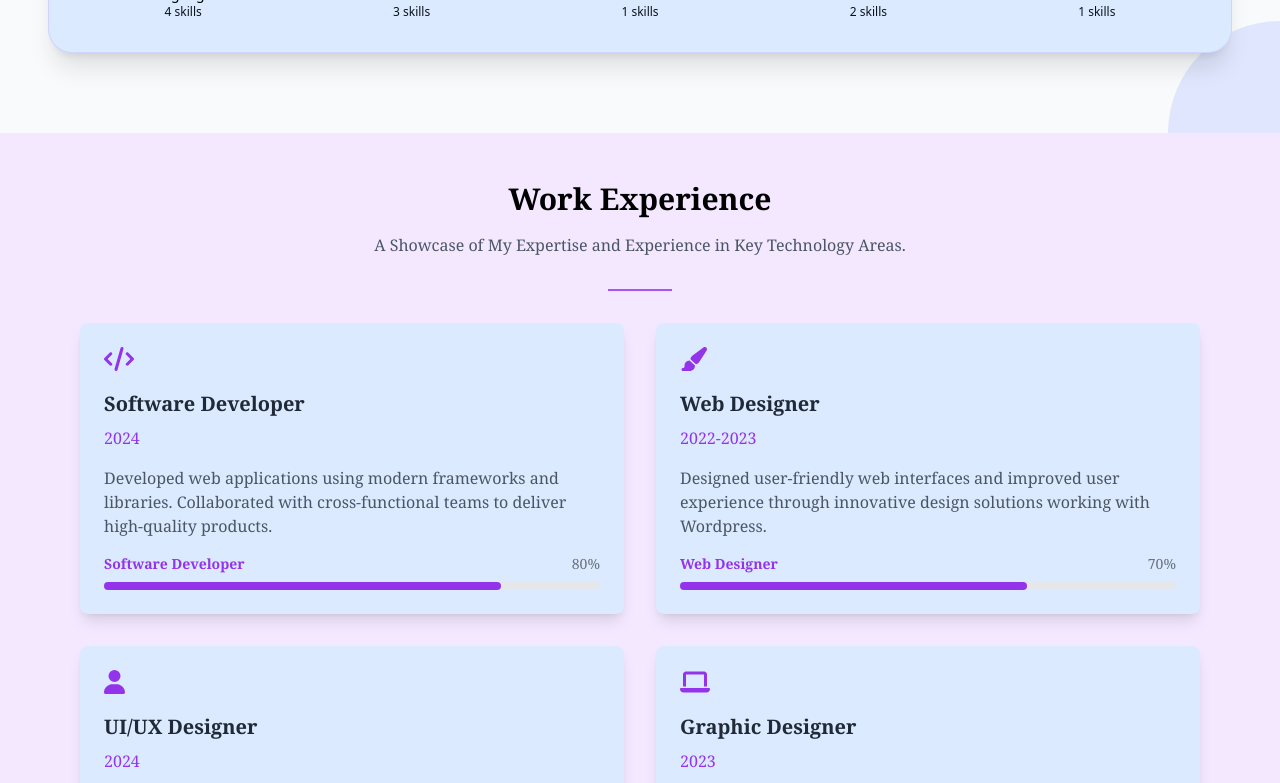
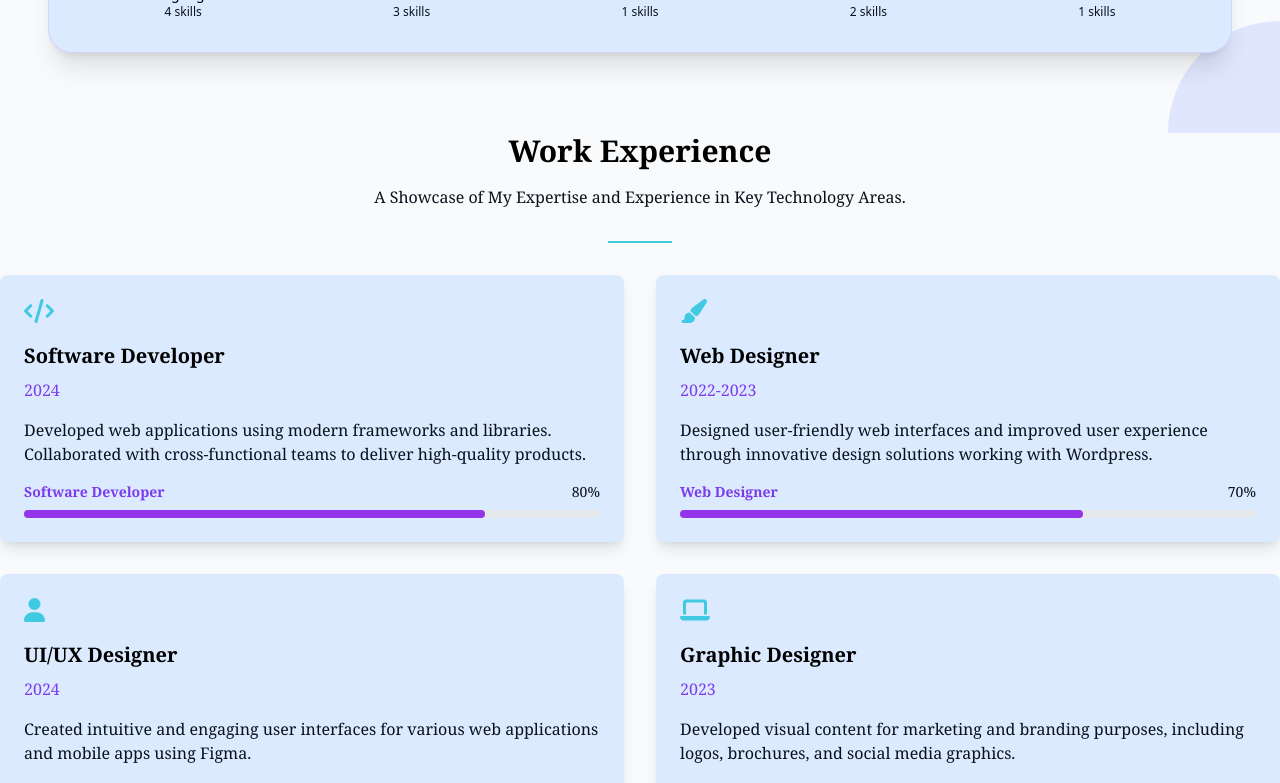
Before and after one commit to Elisha-Kiplangat/Portfolio-Website, a React (Vite) app: page / in a window 1280 px wide. Shown: the part 3380-4163 px from the top of the page. Built offline with nearby package versions, Linux system fonts and the light colour scheme.

Commit message:
Refactor Experience component styles for theming and layout

```diff
--- a/src/components/Experience.tsx
+++ b/src/components/Experience.tsx
@@ -39,23 +39,23 @@ const workExperiences = [
 
 const Experience = () => {
   return (
-    <section id='Portfolio' className="bg-purple-100 py-12 px-4 md:px-20 font-serif">
+    <section id='Portfolio' className="bg-[var(--bg)] font-serif">
       <div className="container mx-auto">
         <div className="text-center">
-          <h2 className="text-black text-3xl font-bold mb-4">Work Experience</h2>
-          <p className="text-gray-600 mb-8">A Showcase of My Expertise and Experience in Key Technology Areas.</p>
-          <div className="border-b-2 border-purple-500 w-16 mx-auto mb-8"></div>
+          <h2 className="text-[var(--text)] text-3xl font-bold mb-4">Work Experience</h2>
+          <p className="text-[var(--muted)] mb-8">A Showcase of My Expertise and Experience in Key Technology Areas.</p>
+          <div className="border-b-2 border-[var(--accent-2)] w-16 mx-auto mb-8"></div>
         </div>
         <div className="grid grid-cols-1 md:grid-cols-2 gap-8">
           {workExperiences.map((experience, index) => (
-            <div key={index} className="p-6 bg-blue-100 rounded-lg shadow-lg hover:scale-105 transition-transform">
-              <FontAwesomeIcon icon={experience.icon} className="text-purple-600 text-2xl mb-4" />
-              <h3 className="text-gray-800 text-xl font-bold mb-2">{experience.title}</h3>
-              <p className="text-purple-600 mb-4">{experience.duration}</p>
-              <p className="text-gray-600 mb-4">{experience.description}</p>
+            <div key={index} className="p-6 bg-[var(--surface)] rounded-lg shadow-lg hover:scale-105 transition-transform">
+              <FontAwesomeIcon icon={experience.icon} className="text-[var(--accent-2)] text-2xl mb-4" />
+              <h3 className="text-[var(--text)] text-xl font-bold mb-2">{experience.title}</h3>
+              <p className="text-[var(--accent)] mb-4">{experience.duration}</p>
+              <p className="text-[var(--muted)] mb-4">{experience.description}</p>
               <div className="flex items-center justify-between mb-2">
-                <span className="text-sm font-semibold text-purple-600">{experience.progressLabel}</span>
-                <span className="text-sm text-gray-500">{experience.progress}%</span>
+                <span className="text-sm font-semibold text-[var(--accent)]">{experience.progressLabel}</span>
+                <span className="text-sm text-[var(--muted)]">{experience.progress}%</span>
               </div>
               <div className="w-full bg-gray-200 rounded-full h-2">
                 <div
```
